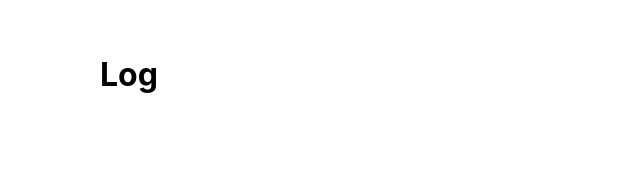
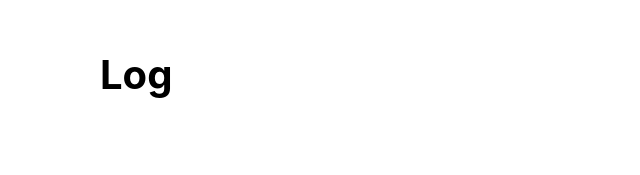
Before and after one commit to allister-grange/pontificate-client, a React (Create React App) app: page /player-game/1 in a window 1280 px wide. Shown: the part 276-451 px from the top of the page, without its empty margins (220-860 px from the left). Built offline with nearby package versions, Linux system fonts and the light colour scheme.

Commit message:
Making sure that words don't go off screen on mobile

```diff
--- a/src/pages/game/CardPage.css
+++ b/src/pages/game/CardPage.css
@@ -14,6 +14,8 @@ html, body, #app, #app>div {
 
 .words {
   margin-bottom: 100px;
+  max-width: 50%;
+  font-size: calc(12px + 1vmin);
 }
 
 .buttons {
```
